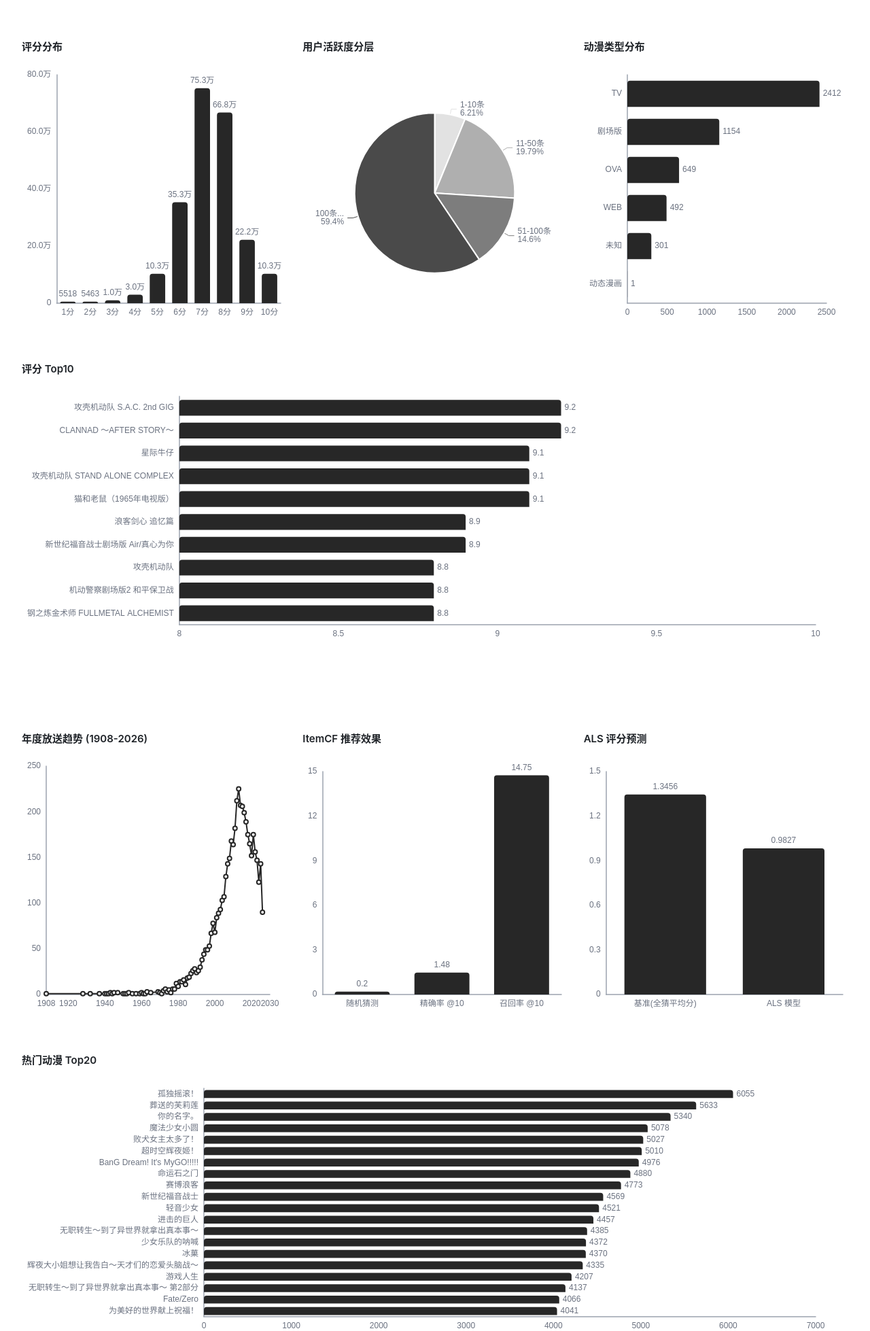
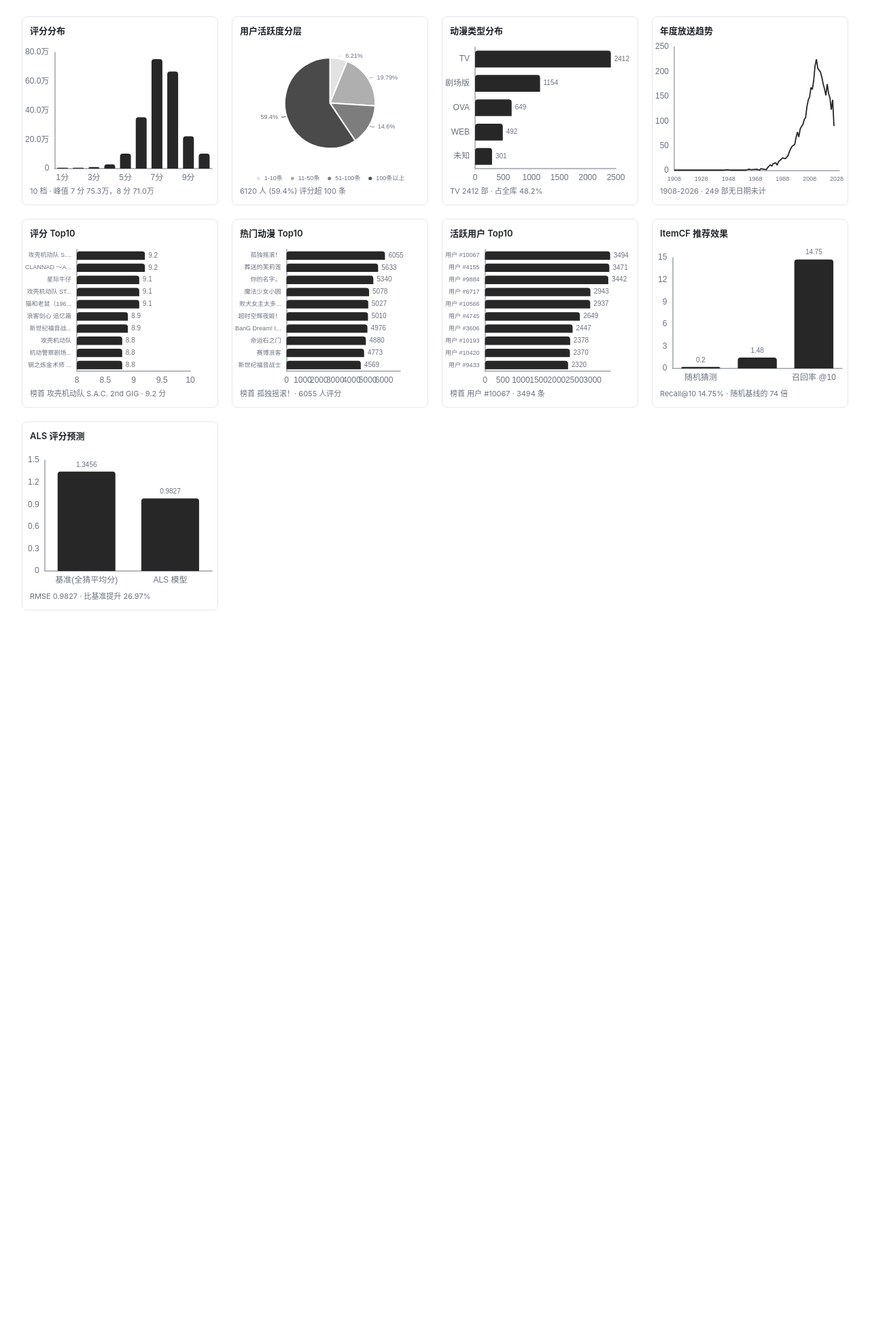
Before and after one commit to Clearhai3/GraduationProject, a Django app: page /dashboard/ in a window 1280 px wide. Shown: the part 57-2015 px from the top of the page at 68% size. After the commit the page ends 955 px from the top, so only its background shows below. Run offline with Django 5.2, Linux system fonts and the light colour scheme.

Commit message:
style: 大屏卡片化 —— chart-card/chart-plot 4:3 网格 + body 整页宽度三值自适应(1152~2400) + 九图减配(柱顶只标最高两根/饼图实心百分比/热门20->10/类型砍动态漫画)

```diff
--- a/WebCode/anime/templates/anime/dashboard.html
+++ b/WebCode/anime/templates/anime/dashboard.html
@@ -5,48 +5,58 @@
 
 {% block content %}
     <div class="chart-grid">
-        <!-- 第一行: 三张小图 -->
-         <div>
-            <h2>评分分布</h2>
-            <div id="scoreChart" class="chart-box"></div>
-         </div>
-         <div>
-            <h2>用户活跃度分层</h2>
-            <div id="activityChart" class="chart-box"></div>
-         </div>
-         <div>
-            <h2>动漫类型分布</h2>
-            <div id="typeChart" class="chart-box"></div>
-         </div>
-
-         <!-- 第二行: 长名字，占整行 -->
-        <div class="chart-wide">
-            <h2>评分 Top10</h2>
-            <div id="topChart" class="chart-box"></div>
+        <div class="chart-card">
+            <div class="chart-title">评分分布</div>
+            <div id="scoreChart" class="chart-plot"></div>
+            <div class="chart-meta">10 档 · 峰值 7 分 75.3万，8 分 71.0万</div>
         </div>
 
-          <!-- 第三行: 三张 -->
-        <div>
-            <h2>年度放送趋势 (1908-2026)</h2>
-            <div id="trendChart" class="chart-box"></div>
-        </div>
-        <div>
-            <h2>ItemCF 推荐效果</h2>
-            <div id="itemcfChart" class="chart-box"></div>
-        </div>
-        <div>
-            <h2>ALS 评分预测</h2>
-            <div id="alsChart" class="chart-box"></div>
+        <div class="chart-card">
+            <div class="chart-title">用户活跃度分层</div>
+            <div id="activityChart" class="chart-plot"></div>
+            <div class="chart-meta">6120 人 (59.4%) 评分超 100 条</div>
         </div>
 
-        <!-- 第四、五行: 各占整行 -->
-        <div class="chart-wide chart-wide-tall">
-            <h2>热门动漫 Top20</h2>
-            <div id="hotChart" class="chart-box"></div>
+        <div class="chart-card">
+            <div class="chart-title">动漫类型分布</div>
+            <div id="typeChart" class="chart-plot"></div>
+            <div class="chart-meta">TV 2412 部 · 占全库 48.2%</div>
         </div>
-        <div class="chart-wide">
-            <h2>活跃用户 Top10</h2>
-            <div id="activeUserChart" class="chart-box"></div>
+
+        <div class="chart-card">
+            <div class="chart-title">年度放送趋势</div>
+            <div id="trendChart" class="chart-plot"></div>
+            <div class="chart-meta">1908-2026 · 249 部无日期未计</div>
+        </div>
+
+        <div class="chart-card">
+            <div class="chart-title">评分 Top10</div>
+            <div id="topChart" class="chart-plot"></div>
+            <div class="chart-meta">榜首 攻壳机动队 S.A.C. 2nd GIG · 9.2 分</div>
+        </div>
+
+        <div class="chart-card">
+            <div class="chart-title">热门动漫 Top10</div>
+            <div id="hotChart" class="chart-plot"></div>
+            <div class="chart-meta">榜首 孤独摇滚！· 6055 人评分</div>
+        </div>
+
+        <div class="chart-card">
+            <div class="chart-title">活跃用户 Top10</div>
+            <div id="activeUserChart" class="chart-plot"></div>
+            <div class="chart-meta">榜首 用户 #10067 · 3494 条</div>
+        </div>
+
+        <div class="chart-card">
+            <div class="chart-title">ItemCF 推荐效果</div>
+            <div id="itemcfChart" class="chart-plot"></div>
+            <div class="chart-meta">Recall@10 14.75% · 随机基线的 74 倍</div>
+        </div>
+
+        <div class="chart-card">
+            <div class="chart-title">ALS 评分预测</div>
+            <div id="alsChart" class="chart-plot"></div>
+            <div class="chart-meta">RMSE 0.9827 · 比基准提升 26.97%</div>
         </div>
     </div>
 
@@ -81,13 +91,34 @@
             });
         };
 
+        // 字号随卡片大小缩放
+        // 基准: 卡片 344px 宽 -> 字号 10px; 限制在 8~12 之间
+        const fontFor = (w) => Math.max(8, Math.min(12, Math.round(w / 34.4)));
+
+        function rescaleFonts() {
+            const w = document.querySelector('.chart-plot').getBoundingClientRect().width;
+            const fs = fontFor(w);
+            allCharts.forEach(c => {
+                const opt = c.getOption();
+                const patch = {
+                    textStyle: { fontSize: fs },
+                    series: [{ label: {fontSize: fs} }],
+                };
+                if (opt.xAxis && opt.xAxis.length) {
+                    patch.xAxis = { axisLabel: { fontSize: fs } };
+                    patch.yAxis = { axisLabel: { fontSize: fs } };
+                }
+                c.setOption(patch);
+            });
+        }
+
         // 每个 setOption 前面加 ...BASE，就是"套上皮肤"
         const BASE = {
             animationDuration: 400,
             animationEasing: 'cubicOut',
             textStyle: {
                 color: MUTED,
-                fontSize: 12
+                fontSize: 10
             },
             tooltip: {
                 backgroundColor: CSSVar('--bg', '#ffffff'),
@@ -148,7 +179,7 @@
                 show: true,
                 position: 'top',
                 color: MUTED,
-                fontSize: 12,
+                fontSize: 10,
                 formatter: (p) => WAN(p.value)
             }
         };
@@ -169,10 +200,10 @@
         chart.setOption({
             ...BASE,
             grid: {
-                left: 8,
+                left: 4,
                 right: 8,
-                top: 16,
-                bottom: 8,
+                top: 20,
+                bottom: 4,
                 containLabel: true
             },
             xAxis: {
@@ -182,6 +213,10 @@
             yAxis: VALUE_AXIS,
             series: [{
                 ...BAR,
+                label: {
+                    ...BAR,
+                    formatter: (p) => (p.dataIndex === 6 || p.dataIndex === 7) ? WAN(p.value) : ''
+                },
                 data: scoreData.values
             }]
         });
@@ -197,9 +232,17 @@
         const chart2 = echarts.init(document.getElementById('activityChart'));
         chart2.setOption({
             ...BASE,
+            legend: {
+                bottom: 0,
+                icon: 'circle',
+                itemWidth: 7,
+                itemHeight: 7,
+                textStyle: { color: MUTED, fontSize: 9 }
+            },
             series: [{
                 type: 'pie',
                 radius: '62%',
+                center: ['50%', '44%'],
                 color: grayRamp(pieData.length),
                 data: pieData,
                 itemStyle: {
@@ -208,12 +251,12 @@
                 },
                 label: {
                     color: MUTED,
-                    fontSize: 12,
-                    formatter: '{b}\n{d}%'
+                    fontSize: 9,
+                    formatter: '{d}%',
                 },
                 labelLine: {
-                    length: 8,
-                    length2: 8
+                    length: 4,
+                    length2: 4
                 }
             }]
         });
@@ -221,25 +264,29 @@
         // 图3 动漫类型分布(横向条形图)
         const typeData = JSON.parse('{{ type_data|escapejs }}');
 
+        const typePairs = typeData.labels
+            .map((name, i) => [name, typeData.values[i]])
+            .filter(p => p[1] >= 5);
+
         const chart3 = echarts.init(document.getElementById('typeChart'));
         chart3.setOption({
             ...BASE,
             grid: {
-                left: 8,
+                left: 4,
                 right: 32,
-                top: 16,
-                bottom: 8,
+                top: 12,
+                bottom: 4,
                 containLabel: true
             },
             xAxis: VALUE_AXIS,
             yAxis: {
                 ...CAT_AXIS,
-                data: typeData.labels,
+                data: typePairs.map(p => p[0]),
                 inverse: true
             },
             series: [{
                 ...HBAR,
-                data: typeData.values
+                data: typePairs.map(p => p[1])
             }]
         });
 
@@ -250,10 +297,10 @@
         chart4.setOption({
             ...BASE,
             grid: {
-                left: 8,          // 左边留宽点，不然长名字被裁掉
-                right: 48,
-                top: 16,
-                bottom: 8,
+                left: 4,          // 左边留宽点，不然长名字被裁掉
+                right: 40,
+                top: 12,
+                bottom: 4,
                 containLabel: true
             },
             xAxis: {
@@ -264,7 +311,14 @@
             yAxis: {
                 ...CAT_AXIS,
                 data: topData.labels,
-                inverse: true
+                inverse: true,
+                axisLabel: {
+                    ...CAT_AXIS.axisLabel,
+                    width: 70,              // * 名字最多占 70px
+                    overflow: 'truncate',   // * 超了截断 (不是硬撑)
+                    ellipsis: '...',        // * 省略号
+                    fontSize: 9             // * 名字小一号
+                }
             },
             series: [{
                 ...HBAR,
@@ -275,25 +329,37 @@
         // 图5 热门动漫Top20(横向条形图，从0开始量)
         const hotData = JSON.parse('{{ hot_data|escapejs }}');
 
+        // JSON里是 20 条 -- 卡片窄，只留前 10
+        const hotPairs = hotData.labels
+            .map((name, i) => [name, hotData.values[i]])
+            .slice(0, 10);
+
         const chart5 = echarts.init(document.getElementById('hotChart'));
         chart5.setOption({
             ...BASE,
             grid: {
-                left: 8,
-                right: 48,
-                top: 16,
-                bottom: 8,
+                left: 4,
+                right: 40,
+                top: 12,
+                bottom: 4,
                 containLabel: true
             },
             xAxis: VALUE_AXIS,
             yAxis: {
                 ...CAT_AXIS,
-                data: hotData.labels,
-                inverse: true
+                data: hotPairs.map(p => p[0]),
+                inverse: true,
+                axisLabel: {
+                    ...CAT_AXIS.axisLabel,
+                    width: 70,
+                    overflow: 'truncate',
+                    ellipsis: '...',
+                    fontSize: 9
+                }
             },
             series: [{
                 ...HBAR,
-                data: hotData.values
+                data: hotPairs.map(p => p[1])
             }]
         });
 
@@ -301,7 +367,7 @@
         const trendData = JSON.parse('{{ trend_data|escapejs }}');
 
         // 拼成 [年份，数量] 坐标点; filter 筛掉"未知"(它不是年份)
-        const trendPoints = trendData.labels
+        const trendPairs = trendData.labels
             .map((year, i) => [Number(year), trendData.values[i]])
             .filter(p => !isNaN(p[0]));     // 只筛选"未知", 2026 保留
 
@@ -309,10 +375,10 @@
         chart6.setOption({
             ...BASE,   // 悬停时按 x 轴取点
             grid: {
-                left: 8,
-                right: 24,
-                top: 16,
-                bottom: 8,
+                left: 4,
+                right: 12,
+                top: 12,
+                bottom: 4,
                 containLabel: true
             },
             tooltip: {
@@ -322,19 +388,25 @@
             xAxis: {
                 ...VALUE_AXIS,
                 min: 1908,
-                max: 2030
+                max: 2030,
+                interval: 20,
+                axisLabel: {
+                    ...VALUE_AXIS.axisLabel,
+                    fontSize: 9,
+                    formatter: (v) => v
+                }
             },
             yAxis: VALUE_AXIS,
             series: [{
                 type: 'line',
-                data: trendPoints,
-                symbolSize: 6,
+                data: trendPairs,
+                symbolSize: 0,
                 itemStyle: {
                     color: BAR_INK
                 },
                 lineStyle: {
                     color: BAR_INK,
-                    width: 2
+                    width: 1.8
                 }
             }]
         });
@@ -346,17 +418,21 @@
         chart7.setOption({
             ...BASE,
             grid: {
-                left: 8,
-                right: 48,
-                top: 16,
-                bottom: 8,
+                left: 4,
+                right: 40,
+                top: 12,
+                bottom: 4,
                 containLabel: true
             },
             xAxis: VALUE_AXIS,
             yAxis: {
                 ...CAT_AXIS,
                 data: activeUserData.labels,
-                inverse: true
+                inverse: true,
+                axisLabel: {
+                    ...CAT_AXIS.axisLabel,
+                    fontSize: 9
+                }
             },
             series: [{
                 ...HBAR,
@@ -424,6 +500,7 @@
             resizeTimer = setTimeout(function () {      // 等用户停手 200ms 再干活
                 requestAnimationFrame(function () {
                     allCharts.forEach(c => c.resize());
+                    rescaleFonts();
                 });
             }, 200);
         });
--- a/WebCode/static/css/style.css
+++ b/WebCode/static/css/style.css
@@ -20,12 +20,15 @@
 * { box-sizing: border-box; }   /* 宽度包含 padding 和 border */
 
 body {
-    margin: 0;
+    width: 100%;
+    min-width: 1152px;
+    max-width: 2400px;
+    margin: 0 auto;
     background: var(--bg);
     color: var(--text);
     font-family: -apple-system, BlinkMacSystemFont, "Segoe UI",
-                 "PingFang SC", "Hiragino Sans GB", "Noto Sans CJK SC",
-                 "Microsoft YaHei", sans-serif;
+    "PingFang SC", "Hiragino Sans GB", "Noto Sans CJK SC",
+    "Microsoft YaHei", sans-serif;
     font-size: 15px;
     line-height: 1.7;
 }
@@ -136,22 +139,40 @@ th {
 /* 7. 图表容器 */
 .chart-grid {
     display: grid;
-    grid-template-columns: repeat(3, minmax(0, 1fr));
-    gap: 24px;
-    margin: 24px 0 48px;
+    grid-template-columns: repeat(4, minmax(0, 1fr));
+    gap: 20px;
+    margin: 24px auto 48px;
 }
 .chart-grid > div {
     min-width: 0;
 }
-.chart-box {
-    height: 380px;
+
+.chart-card {
+    background: #fff;
+    border: 1px solid var(--border);
+    border-radius: 8px;
+    overflow: hidden;
+    min-width: 0;
+    transition: transform 0.2s ease, box-shadow 0.2s ease;
+}
+.chart-card:hover {
+    transform: translateY(-4px);
+    box-shadow: 0 8px 20px rgba(0, 0, 0, 0.12);
+}
+
+.chart-plot {
+    width: 100%;
+    aspect-ratio: 4 / 3;
+    min-width: 0;
     overflow: hidden;
 }
-
-.chart-wide {
-    grid-column: 1 / -1;     /* 两等分 */
-    height: 520px;
+.chart-title {
+    padding: 9px 11px 1px;
+    font-size: 13px;
+    font-weight: 600;
 }
-.chart-wide-tall {
-    height: 760px;
+.chart-meta {
+    padding: 0 11px 10px;
+    font-size: 11px;
+    color: var(--muted);
 }
```
